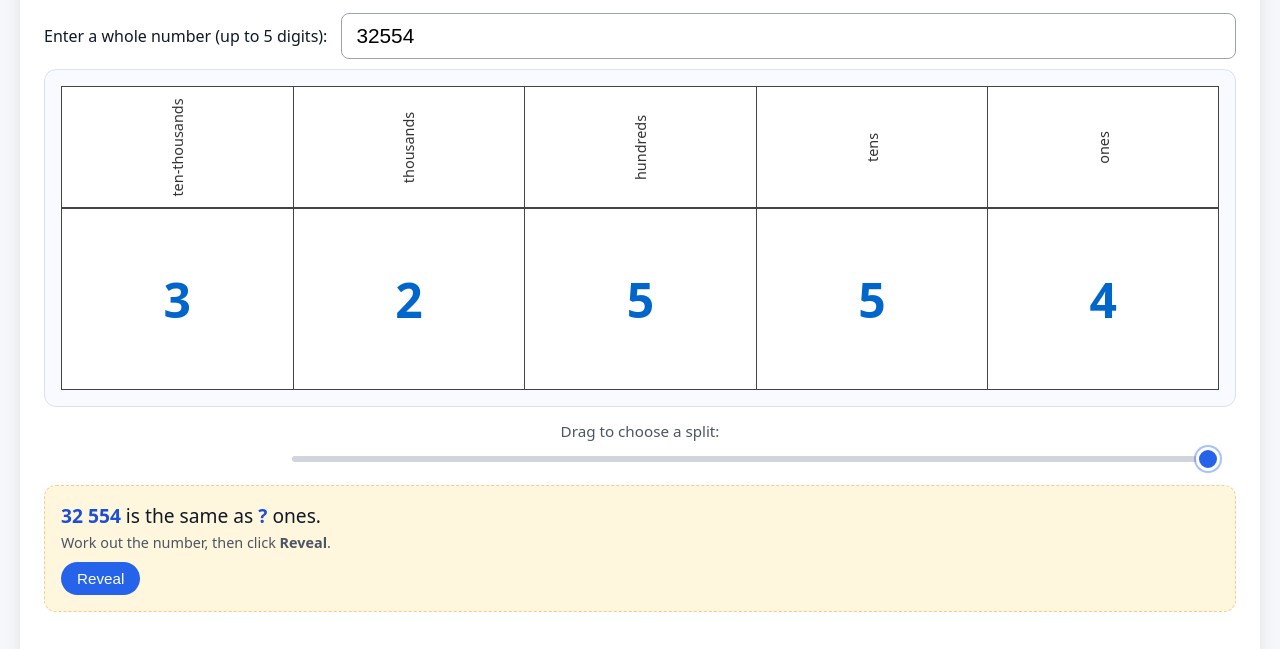
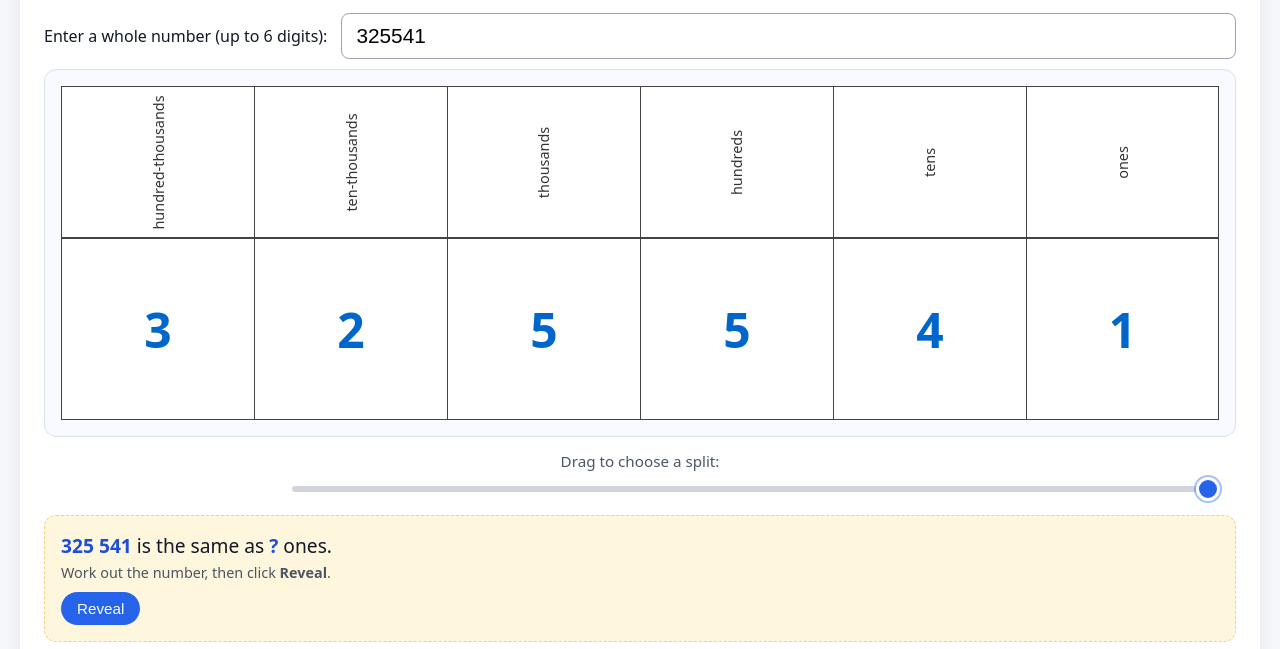
Before and after one commit to jeffmills2-rgb/Partition-splitter, a plain HTML site: page index.html in a window 1280 px wide. Both pictures are taken after a click on the button "Challenge". Shown: the part 90-739 px from the top of the page. Drawn offline with Linux system fonts and the light colour scheme.

Commit message:
Update index.html

```diff
--- a/index.html
+++ b/index.html
@@ -126,7 +126,7 @@ h1 {
 }
 
 .pv-label {
-  height: 120px;
+  height: 150px;
 }
 
 .pv-label span {
@@ -171,7 +171,8 @@ h1 {
   position: relative;
 }
 
-/* Span from first internal grid line (1/5) to right edge (5/5) */
+/* Span approx from first internal grid line to the edge of the ones
+   (tuned for 6 columns) */
 #splitSlider {
   width: 80%;
   margin-left: 20%;
@@ -311,7 +312,7 @@ h1 {
     --cell-width: 110px;
     --cell-height: 150px;
   }
-  .pv-label { height: 100px; }
+  .pv-label { height: 140px; }
   .pv-digit { font-size: 2.3rem; }
   .unit-image-wrapper {
     height: 190px;
@@ -337,8 +338,8 @@ h1 {
   </div>
 
   <div class="top-row">
-    <label>Enter a whole number (up to 5 digits):</label>
-    <input id="numberInput" placeholder="e.g. 32554" />
+    <label>Enter a whole number (up to 6 digits):</label>
+    <input id="numberInput" placeholder="e.g. 325541" />
   </div>
   <div id="errorMessage"></div>
 
@@ -349,7 +350,8 @@ h1 {
   <div class="split-slider-row">
     <div class="split-slider-label">Drag to choose a split:</div>
     <div class="split-slider-container">
-      <input type="range" id="splitSlider" min="0" max="4" value="2" />
+      <!-- now supports 6 positions (0–5) -->
+      <input type="range" id="splitSlider" min="0" max="5" value="3" />
     </div>
   </div>
 
@@ -375,7 +377,14 @@ h1 {
 </div>
 
 <script>
-const placeNames = ["ten-thousands","thousands","hundreds","tens","ones"];
+const placeNames = [
+  "hundred-thousands",
+  "ten-thousands",
+  "thousands",
+  "hundreds",
+  "tens",
+  "ones"
+];
 
 const inputEl = document.getElementById("numberInput");
 const errorEl = document.getElementById("errorMessage");
@@ -422,10 +431,10 @@ function parseInput() {
     setError("Digits only.");
     return;
   }
-  if (raw.length > 5) {
+  if (raw.length > 6) {
     currentValue = null;
     digits = "";
-    setError("Max 5 digits.");
+    setError("Max 6 digits.");
     return;
   }
   const n = Number(raw);
@@ -444,8 +453,9 @@ function renderGrid() {
   gridEl.innerHTML = "";
   if (!currentValue) return;
 
-  const pad = digits.padStart(5, " ");
-  for (let i = 0; i < 5; i++) {
+  const places = placeNames.length;
+  const pad = digits.padStart(places, " ");
+  for (let i = 0; i < places; i++) {
     const col = document.createElement("div");
     col.className = "pv-column";
 
@@ -470,20 +480,22 @@ function updateGridSplitHighlight() {
   if (currentMode === "challenge" && !challengeRevealed) return;
 
   const idx = Number(splitSlider.value);
-  if (idx >= 0 && idx <= 4) {
+  if (idx >= 0 && idx < cols.length) {
     cols[idx].classList.add("split-left");
   }
 }
 
 function getSplitData() {
-  if (!currentValue) return null;
+  if (!currentValue && currentValue !== 0) return null;
   const idx = Number(splitSlider.value);
-  const power = 4 - idx;
+  const places = placeNames.length;
+  const maxPower = places - 1;   // e.g. 6 places -> maxPower = 5
+  const power = maxPower - idx;
   const base = 10 ** power;
   const leftCount = Math.floor(currentValue / base);
   const rightCount = currentValue % base;
   const leftLabel = placeNames[idx].replace("-", " ");
-  return { idx, leftCount, rightCount, leftLabel };
+  return { idx, leftCount, rightCount, leftLabel, places };
 }
 
 /* ---------------------- EXPLORE MODE ---------------------------- */
@@ -496,10 +508,11 @@ function updateExploreView() {
 
   const data = getSplitData();
   if (!data) return;
-  const { idx, leftCount, rightCount, leftLabel } = data;
+  const { idx, leftCount, rightCount, leftLabel, places } = data;
   const formatted = formatWithSpaces(currentValue);
+  const lastIndex = places - 1;
 
-  if (idx === 4) {
+  if (idx === lastIndex) {
     resultRow.innerHTML = `
       <span class="number">${formatted}</span>
       is the same as
@@ -530,20 +543,21 @@ function updateExploreView() {
   rightImageWrapper.innerHTML = "";
 
   const imgs = {
-    0: "img-ten-thousands.png",
-    1: "img-thousands.png",
-    2: "img-hundreds.png",
-    3: "img-tens.png",
-    4: "img-ones.png"
+    0: "img-hundred-thousands.png",
+    1: "img-ten-thousands.png",
+    2: "img-thousands.png",
+    3: "img-hundreds.png",
+    4: "img-tens.png",
+    5: "img-ones.png"
   };
 
   // left image (toggle wide class only if you use a wide asset)
-  leftImageWrapper.classList.toggle("wide", false); // set to (idx === 0) if your 10k image is wide
+  leftImageWrapper.classList.toggle("wide", false); // set to (idx === 0) if your 100k image is wide
   const leftImg = document.createElement("img");
   leftImg.src = imgs[idx];
   leftImageWrapper.appendChild(leftImg);
 
-  if (idx === 4 || rightCount === 0) {
+  if (idx === lastIndex || rightCount === 0) {
     rightVisualBlock.classList.add("hidden");
     rightMultiplier.textContent = "";
   } else {
@@ -555,7 +569,7 @@ function updateExploreView() {
 
   /* multipliers in explore mode */
   leftMultiplier.textContent = `× ${leftCount}`;
-  if (idx === 4 || rightCount === 0) {
+  if (idx === lastIndex || rightCount === 0) {
     rightMultiplier.textContent = "";
   } else {
     rightMultiplier.textContent = `× ${rightCount}`;
@@ -568,13 +582,14 @@ function updateExploreView() {
 function buildChallengeRowHTML(show) {
   const data = getSplitData();
   if (!data) return "";
-  const { idx, leftCount, rightCount, leftLabel } = data;
+  const { idx, leftCount, rightCount, leftLabel, places } = data;
   const formatted = formatWithSpaces(currentValue);
+  const lastIndex = places - 1;
 
   const L = show ? leftCount : "?";
   const R = show ? rightCount : "?";
 
-  if (idx === 4) {
+  if (idx === lastIndex) {
     return `
       <span class="number">${formatted}</span>
       is the same as
@@ -631,7 +646,8 @@ function updateChallengeView() {
 
   const data = getSplitData();
   if (!data) return;
-  const { idx, leftCount, rightCount, leftLabel } = data;
+  const { idx, leftCount, rightCount, leftLabel, places } = data;
+  const lastIndex = places - 1;
 
   leftVisualTitle.innerHTML = `<span class="number">${challengeRevealed ? leftCount : "?"}</span> ${leftLabel}`;
   rightVisualTitle.innerHTML = `<span class="number">${challengeRevealed ? rightCount : "?"}</span> ones`;
@@ -640,19 +656,20 @@ function updateChallengeView() {
   rightImageWrapper.innerHTML = "";
 
   const imgs = {
-    0: "img-ten-thousands.png",
-    1: "img-thousands.png",
-    2: "img-hundreds.png",
-    3: "img-tens.png",
-    4: "img-ones.png"
+    0: "img-hundred-thousands.png",
+    1: "img-ten-thousands.png",
+    2: "img-thousands.png",
+    3: "img-hundreds.png",
+    4: "img-tens.png",
+    5: "img-ones.png"
   };
 
-  leftImageWrapper.classList.toggle("wide", false); // set to (idx === 0) if using a wide 10k image
+  leftImageWrapper.classList.toggle("wide", false); // set to (idx === 0) if using a wide 100k image
   const leftImg = document.createElement("img");
   leftImg.src = imgs[idx];
   leftImageWrapper.appendChild(leftImg);
 
-  if (idx === 4 || rightCount === 0) {
+  if (idx === lastIndex || rightCount === 0) {
     rightVisualBlock.classList.add("hidden");
     rightMultiplier.textContent = "";
   } else {
@@ -663,7 +680,7 @@ function updateChallengeView() {
   }
 
   /* multipliers in challenge mode */
-  if (idx === 4) {
+  if (idx === lastIndex) {
     leftMultiplier.textContent = challengeRevealed ? `× ${leftCount}` : "× ?";
     rightMultiplier.textContent = "";
   } else if (rightCount === 0) {
@@ -707,13 +724,14 @@ splitSlider.addEventListener("input", () => {
 window.addEventListener("keydown", (e) => {
   if (currentMode !== "explore") return;
   let v = Number(splitSlider.value);
+  const maxIndex = placeNames.length - 1;
   if (e.key === "ArrowLeft") {
     e.preventDefault();
     splitSlider.value = Math.max(0, v - 1);
   }
   if (e.key === "ArrowRight") {
     e.preventDefault();
-    splitSlider.value = Math.min(4, v + 1);
+    splitSlider.value = Math.min(maxIndex, v + 1);
   }
   updateAll();
 });
@@ -730,13 +748,13 @@ challengeBtn.addEventListener("click", () => {
   currentMode = "challenge";
   exploreBtn.classList.remove("active");
   challengeBtn.classList.add("active");
-  splitSlider.value = Math.floor(Math.random() * 5);
+  splitSlider.value = Math.floor(Math.random() * placeNames.length); // 0..5
   challengeRevealed = false;
   updateAll();
 });
 
 /* INITIAL --------------------------------------------------------- */
-inputEl.value = "32554";
+inputEl.value = "325541";
 parseInput();
 updateAll();
 </script>
```
